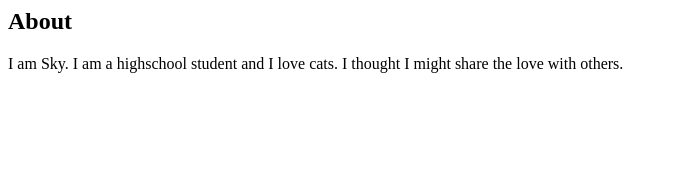
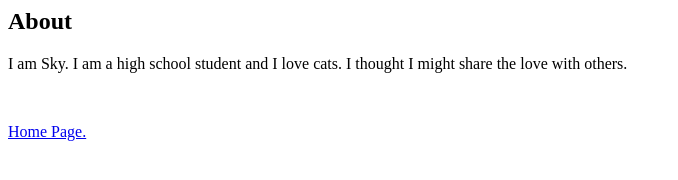
Before and after one commit to choolwatur/Website-Development, a plain HTML site: page about.html in a window 1280 px wide. Shown: the whole page, without its empty margins (0-678 px from the left). Drawn offline with Linux system fonts and the light colour scheme.

Commit message:
Update about.html

```diff
--- a/about.html
+++ b/about.html
@@ -3,6 +3,8 @@
         <h2>About</h2>
     </head>
     <body>
-        <p>I am Sky. I am a highschool student and I love cats. I thought I might share the love with others.</p>
+        <p>I am Sky. I am a high school student and I love cats. I thought I might share the love with others.</p>
+        <br/>
+        <p><a href="file:///C:/Users/Sky/Website%20Dev/index.html" target="_self">Home Page.</a></p>
     </body>
 </html>
```
